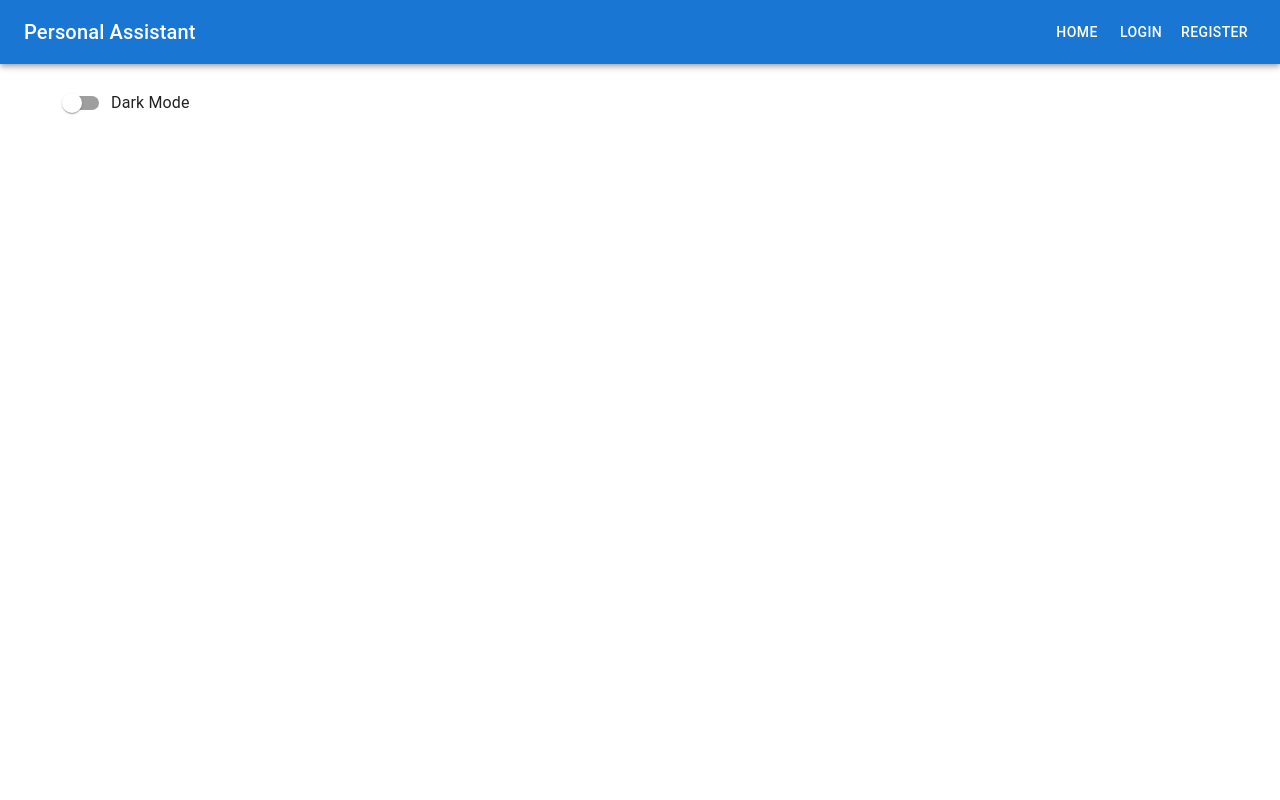
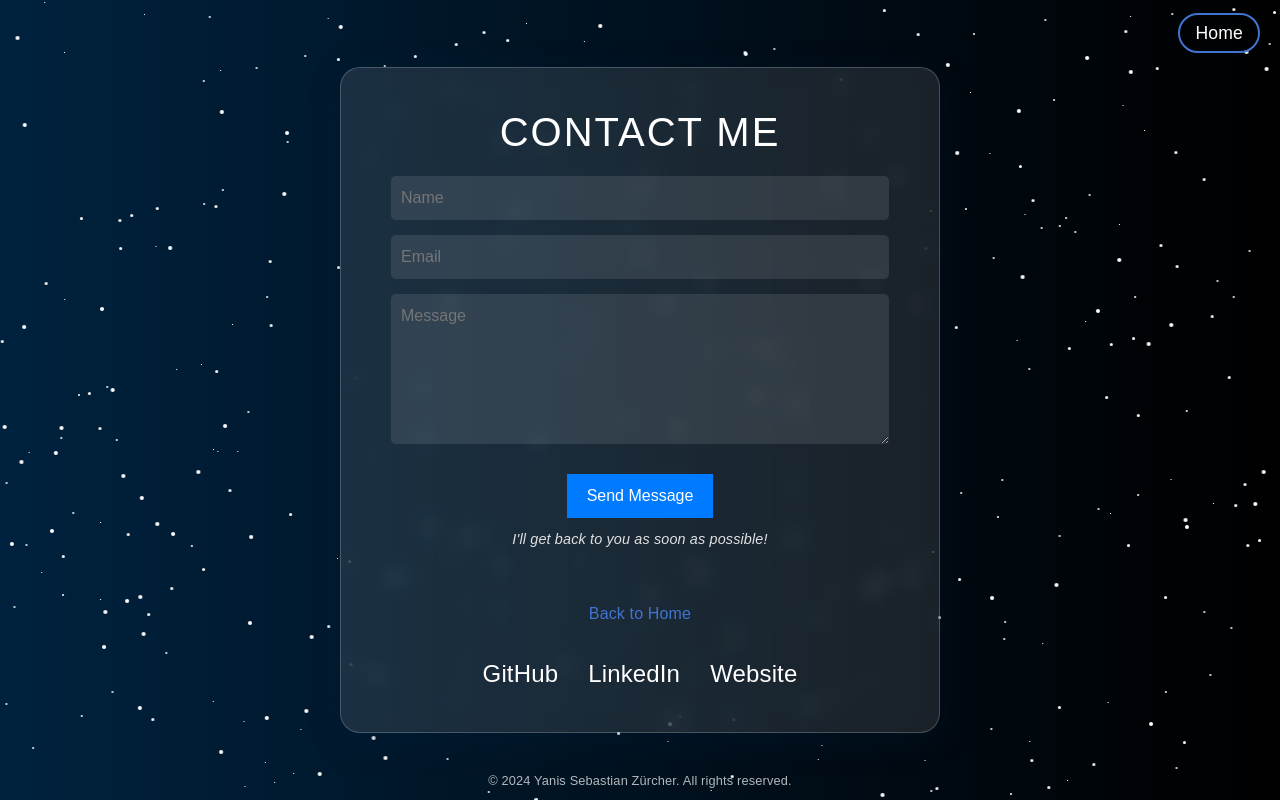
Before and after one commit to lyfe691/LyfeAI, a React (Create React App) app in the folder personal-assistant-frontend-bak/: page /landing-contact in a window 1280 px wide. Built offline with nearby package versions, Linux system fonts and the light colour scheme; the HTML template or start-up script is replaced by a standard one.

Commit message:
added Landing Page, still need to fix routes &  styling tho

```diff
--- a/personal-assistant-frontend-bak/package.json
+++ b/personal-assistant-frontend-bak/package.json
@@ -5,6 +5,9 @@
   "dependencies": {
     "@emotion/react": "^11.12.0",
     "@emotion/styled": "^11.12.0",
+    "@fortawesome/fontawesome-svg-core": "^6.6.0",
+    "@fortawesome/free-brands-svg-icons": "^6.6.0",
+    "@fortawesome/react-fontawesome": "^0.2.2",
     "@mui/icons-material": "^5.16.5",
     "@mui/material": "^5.16.4",
     "@testing-library/jest-dom": "^5.17.0",
--- a/personal-assistant-frontend-bak/src/App.js
+++ b/personal-assistant-frontend-bak/src/App.js
@@ -9,9 +9,14 @@ import ForgotPassword from './components/ForgotPassword';
 import ResetPassword from './components/ResetPassword';
 import Home from './components/Home';
 import Settings from './components/Settings';
+import LandingPage from './components/LandingPage';
+import LandingContact from './components/LandingContact';
 import { Container, CssBaseline } from '@mui/material';
 import { ThemeProvider, createTheme } from '@mui/material/styles';
 import './App.css';
+
+
+
 
 const App = () => {
   const [darkMode, setDarkMode] = useState(() => {
@@ -41,11 +46,18 @@ const App = () => {
     <ThemeProvider theme={theme}>
       <CssBaseline />
       <Router>
+        <Routes>
+          <Route path="/" element={<LandingPage />} />
+          <Route path="/landing-contact" element={<LandingContact />} />
+          <Route
+            path="/*"
+            element={
+              <>
                 <NavBar isAuthenticated={isAuthenticated} setIsAuthenticated={setIsAuthenticated} />
                 <Container>
                   <DarkModeToggle darkMode={darkMode} setDarkMode={setDarkMode} />
                   <Routes>
-            <Route path="/" element={<Home isAuthenticated={isAuthenticated} />} />
+                    <Route path="/home" element={<Home isAuthenticated={isAuthenticated} />} />
                     <Route path="/login" element={<Login setIsAuthenticated={setIsAuthenticated} />} />
                     <Route path="/register" element={<Register setIsAuthenticated={setIsAuthenticated} />} />
                     <Route path="/forgot-password" element={<ForgotPassword />} />
@@ -60,6 +72,10 @@ const App = () => {
                     />
                   </Routes>
                 </Container>
+              </>
+            }
+          />
+        </Routes>
       </Router>
     </ThemeProvider>
   );
--- /dev/null
+++ b/personal-assistant-frontend-bak/src/components/LandingContact.js
@@ -0,0 +1,36 @@
+import React from 'react';
+import { Link } from 'react-router-dom';
+import Universe from './Universe';
+import './LandingPage.css';
+
+const LandingContact = () => {
+  return (
+    <div className="landing-page">
+      <Universe />
+      <nav>
+        <Link to="/" className="contact-link home-link">Home</Link>
+      </nav>
+      <div className="content-box">
+        <h1>Contact ME</h1>
+        <form className="contact-form">
+          <input type="text" placeholder="Name" required />
+          <input type="email" placeholder="Email" required />
+          <textarea placeholder="Message" required></textarea>
+          <button type="submit">Send Message</button>
+        </form>
+        <p className="small-text">I'll get back to you as soon as possible!</p>
+        <Link to="/" className="back-link">Back to Home</Link>
+        <div className="social-icons">
+          <a href="https://github.com/lyfe691" target="_blank" rel="noopener noreferrer">GitHub</a>
+          <a href="https://www.linkedin.com/in/yanis-sebastian-z%C3%BCrcher-740a36233/" target="_blank" rel="noopener noreferrer">LinkedIn</a>
+          <a href="https://yanissebastianzuercher.ch/" target="_blank" rel="noopener noreferrer">Website</a>
+        </div>
+      </div>
+      <footer className="copyright">
+        © 2024 Yanis Sebastian Zürcher. All rights reserved.
+      </footer>
+    </div>
+  );
+};
+
+export default LandingContact;
--- /dev/null
+++ b/personal-assistant-frontend-bak/src/components/LandingPage.css
@@ -0,0 +1,240 @@
+/* LandingPage.css */
+.landing-page {
+  background: linear-gradient(to right, #00223e, #000000);
+  overflow: hidden;
+  margin: 0;
+  padding: 0;
+  display: flex;
+  justify-content: center;
+  align-items: center;
+  min-height: 100vh;
+  font-family: 'Arial', sans-serif;
+  color: #ffffff;
+}
+
+#universe {
+  position: fixed;
+  width: 100%;
+  height: 100%;
+  z-index: 1;
+}
+
+.landing-page nav {
+  position: absolute;
+  top: 20px;
+  right: 20px;
+  z-index: 3;
+}
+
+.landing-page .contact-link {
+  color: #ffffff;
+  text-decoration: none;
+  font-size: 1.1em;
+  padding: 8px 15px;
+  border: 2px solid #4274d1;
+  border-radius: 20px;
+  transition: all 0.3s ease;
+}
+
+.landing-page .contact-link:hover {
+  background-color: #4274d1;
+  color: #00223e;
+}
+
+.landing-page .content-box {
+  position: relative;
+  background-color: rgba(255, 255, 255, 0.1);
+  backdrop-filter: blur(10px);
+  padding: 40px 50px;
+  border-radius: 20px;
+  box-shadow: 0 8px 32px rgba(0, 34, 62, 0.3);
+  text-align: center;
+  z-index: 2;
+  max-width: 600px;
+  width: 90%;
+  border: 1px solid rgba(255, 255, 255, 0.2);
+  margin: 10px;
+}
+
+.landing-page h1 {
+  margin: 0 0 20px;
+  font-size: 2.5em;
+  color: #ffffff;
+  text-transform: uppercase;
+  letter-spacing: 2px;
+}
+
+.landing-page .highlight {
+  color: #4274d1;
+  font-weight: bold;
+  text-transform: none;
+}
+
+.landing-page p {
+  font-size: 1.1em;
+  color: #e0e0e0;
+  line-height: 1.6;
+  margin: 0 0 30px;
+}
+
+.landing-page .try-now-button,
+.landing-page .contact-button {
+  padding: 12px 30px;
+  font-size: 1.1em;
+  color: #00223e;
+  background-color: #4274d1;
+  border: none;
+  border-radius: 50px;
+  cursor: pointer;
+  transition: all 0.3s ease;
+  text-transform: uppercase;
+  letter-spacing: 1px;
+  font-weight: bold;
+  box-shadow: 0 4px 15px rgba(150, 127, 255, 0.3);
+  text-decoration: none;
+  display: inline-block;
+  margin: 10px;
+}
+
+.landing-page .try-now-button:hover,
+.landing-page .contact-button:hover {
+  background-color: #4274d1;
+  transform: translateY(-2px);
+  box-shadow: 0 6px 20px rgba(165, 127, 255, 0.4);
+}
+
+.landing-page .contact-button {
+  background-color: transparent;
+  border: 2px solid #4274d1;
+  color: #4274d1;
+}
+
+.landing-page .contact-button:hover {
+  background-color: #4274d1;
+  color: #00223e;
+}
+
+.landing-page .social-icons {
+  margin-top: 30px;
+}
+
+.landing-page .social-icons a {
+  color: #ffffff;
+  font-size: 24px;
+  margin: 0 15px;
+  transition: all 0.3s ease;
+  text-decoration: none;
+}
+
+.landing-page .social-icons a:hover {
+  color: #4274d1;
+  transform: translateY(-3px);
+}
+
+.landing-page .star0,
+.landing-page .star1,
+.landing-page .star2,
+.landing-page .star3 {
+  position: absolute;
+  background-color: white;
+  opacity: 1;
+}
+
+.landing-page .star0 { height: 1px; width: 1px; }
+.landing-page .star1 { height: 2px; width: 2px; border-radius: 50%; }
+.landing-page .star2 { height: 3px; width: 3px; border-radius: 50%; }
+.landing-page .star3 { height: 4px; width: 4px; border-radius: 50%; }
+
+.landing-page .contact-form {
+  display: flex;
+  flex-direction: column;
+  align-items: center;
+  width: 100%;
+}
+
+.landing-page .contact-form input,
+.landing-page .contact-form textarea {
+  width: 100%;
+  padding: 10px;
+  margin-bottom: 15px;
+  border-radius: 5px;
+  border: none;
+  background-color: rgba(255, 255, 255, 0.1);
+  color: #ffffff;
+}
+
+.landing-page .contact-form textarea {
+  height: 150px;
+  resize: vertical;
+}
+
+.landing-page .contact-form button {
+  margin-top: 15px;
+}
+
+.landing-page .small-text {
+  font-size: 0.9em;
+  color: #e0e0e0;
+  margin-top: 10px;
+  font-style: italic;
+}
+
+.landing-page .back-link {
+  display: inline-block;
+  margin-top: 20px;
+  color: #4274d1;
+  text-decoration: none;
+  font-size: 1em;
+  transition: all 0.3s ease;
+}
+
+.landing-page .back-link:hover {
+  color: #4274d1;
+  text-decoration: underline;
+}
+
+.landing-page .copyright {
+  position: absolute;
+  bottom: 10px;
+  left: 0;
+  right: 0;
+  text-align: center;
+  font-size: 0.8em;
+  color: rgba(255, 255, 255, 0.7);
+  z-index: 3;
+}
+
+@keyframes fadeIn {
+  from { opacity: 0; }
+  to { opacity: 1; }
+}
+
+@keyframes slideInFromBottom {
+  from { transform: translateY(50px); opacity: 0; }
+  to { transform: translateY(0); opacity: 1; }
+}
+
+.landing-page {
+  animation: fadeIn 1s ease-out;
+}
+
+.landing-page .content-box {
+  animation: slideInFromBottom 0.8s ease-out;
+}
+
+.landing-page .content-box > * {
+  opacity: 0;
+  animation: fadeIn 0.5s ease-out forwards;
+}
+
+.landing-page .content-box > *:nth-child(1) { animation-delay: 0.2s; }
+.landing-page .content-box > *:nth-child(2) { animation-delay: 0.4s; }
+.landing-page .content-box > *:nth-child(3) { animation-delay: 0.6s; }
+.landing-page .content-box > *:nth-child(4) { animation-delay: 0.8s; }
+.landing-page .content-box > *:nth-child(5) { animation-delay: 1s; }
+
+.landing-page .contact-link,
+.landing-page .copyright {
+  animation: fadeIn 1s ease-out 0.5s forwards;
+  opacity: 0;
+}
--- /dev/null
+++ b/personal-assistant-frontend-bak/src/components/LandingPage.js
@@ -0,0 +1,36 @@
+import React from 'react';
+import { Link } from 'react-router-dom';
+import Universe from './Universe';
+import './LandingPage.css';
+
+const LandingPage = () => {
+  return (
+    <div className="landing-page">
+      <Universe />
+      <nav>
+        <Link to="/landing-contact" className="contact-link">Contact</Link>
+      </nav>
+      <div className="content-box">
+        <h1>Welcome to <span className="highlight">lyfeAI 🍃</span></h1>
+        <p>
+          Lorem ipsum dolor sit amet, consectetur adipiscing elit. Nullam auctor,
+          nunc id aliquam tincidunt, nisl nunc tincidunt nunc, vitae aliquam nunc
+          nunc vitae nunc. Sed euismod, nunc id aliquam tincidunt, nisl nunc
+          tincidunt nunc.
+        </p>
+        <Link to="/home" className="try-now-button">Try Now</Link>
+        <Link to="/landing-contact" className="contact-button contact-link">Contact Me</Link>
+        <div className="social-icons">
+          <a href="https://github.com/lyfe691" target="_blank" rel="noopener noreferrer">GitHub</a>
+          <a href="https://www.linkedin.com/in/yanis-sebastian-z%C3%BCrcher-740a36233/" target="_blank" rel="noopener noreferrer">LinkedIn</a>
+          <a href="https://yanissebastianzuercher.ch/" target="_blank" rel="noopener noreferrer">Website</a>
+        </div>
+      </div>
+      <footer className="copyright">
+        © 2024 Yanis Sebastian Zürcher. All rights reserved.
+      </footer>
+    </div>
+  );
+};
+
+export default LandingPage;
--- /dev/null
+++ b/personal-assistant-frontend-bak/src/components/Universe.js
@@ -0,0 +1,40 @@
+import React, { useEffect, useRef } from 'react';
+import './LandingPage.css';
+
+const Universe = () => {
+  const universeRef = useRef(null);
+
+  useEffect(() => {
+    const universe = universeRef.current;
+    const starCount = 400;
+    const maxTime = 30;
+
+    const width = window.innerWidth;
+    const height = window.innerHeight;
+
+    for (let i = 0; i < starCount; ++i) {
+      const ypos = Math.round(Math.random() * height);
+      const star = document.createElement("div");
+      const speed = 1000 * (Math.random() * maxTime + 1);
+      star.setAttribute("class", "star" + (3 - Math.floor(speed / 1000 / 8)));
+      star.style.backgroundColor = "white";
+
+      universe.appendChild(star);
+      star.animate(
+        [
+          { transform: `translate3d(${width}px, ${ypos}px, 0)` },
+          { transform: `translate3d(-${Math.random() * 256}px, ${ypos}px, 0)` }
+        ],
+        {
+          delay: Math.random() * -speed,
+          duration: speed,
+          iterations: 1000
+        }
+      );
+    }
+  }, []);
+
+  return <div id="universe" ref={universeRef}></div>;
+};
+
+export default Universe;
```
Also changed, not shown: 1 other file (tests, documents, lock files or other folders). Lines whose indentation alone changed are shown as unchanged.
